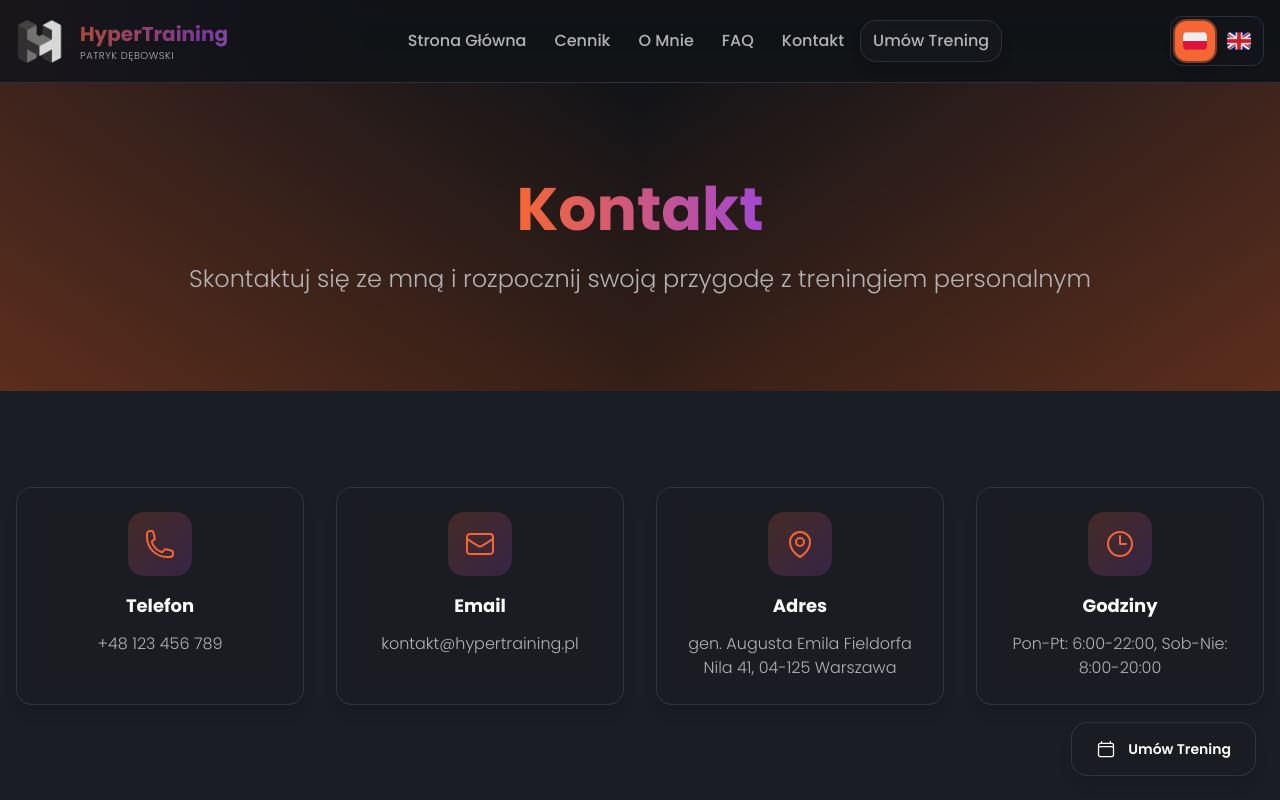
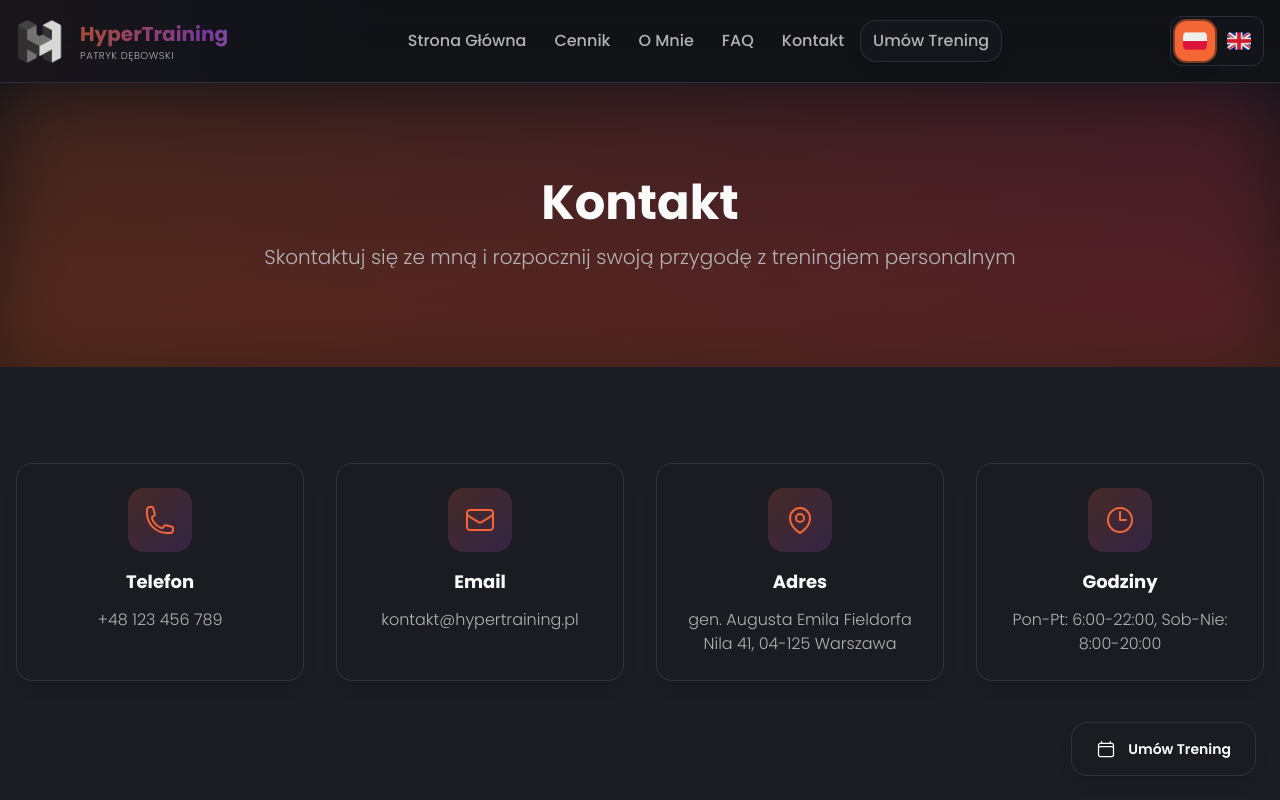
Before and after one commit to Buzka42/hypertraining, a Next.js app: page /kontakt in a window 1280 px wide. Shown: the top 800 px of the page. Built offline with nearby package versions, Linux system fonts and the light colour scheme.

Commit message:
Add consistent PageHeader component with interactive background to all subpages

```diff
--- a/components/InteractiveBackground.tsx
+++ b/components/InteractiveBackground.tsx
@@ -85,7 +85,7 @@ const InteractiveBackground = () => {
   }, []);
 
   return (
-    <div className="fixed inset-0 z-0 overflow-hidden pointer-events-none">
+    <div className="fixed inset-0 -z-10 overflow-hidden pointer-events-none">
       {/* Base gradient background */}
       <div className="absolute inset-0 bg-gradient-hero" />
 
--- /dev/null
+++ b/components/PageHeader.tsx
@@ -0,0 +1,38 @@
+import React from 'react';
+import { motion } from 'framer-motion';
+
+interface PageHeaderProps {
+  title: string;
+  description?: string;
+  children?: React.ReactNode;
+}
+
+const PageHeader: React.FC<PageHeaderProps> = ({ title, description, children }) => {
+  return (
+    <section className="relative py-24 px-4 overflow-hidden">
+      {/* Gradient backgrounds */}
+      <div className="absolute inset-0 bg-gradient-hero"></div>
+      <div className="absolute inset-0 bg-gradient-primary blur-2xl opacity-20 rounded-3xl"></div>
+
+      <div className="relative z-10 container mx-auto text-center">
+        <motion.div
+          initial={{ opacity: 0, y: 50 }}
+          animate={{ opacity: 1, y: 0 }}
+          transition={{ duration: 0.8 }}
+        >
+          <h1 className="text-4xl md:text-5xl font-bold mb-4 text-foreground">
+            {title}
+          </h1>
+          {description && (
+            <p className="text-xl text-muted-foreground mx-auto">
+              {description}
+            </p>
+          )}
+          {children}
+        </motion.div>
+      </div>
+    </section>
+  );
+};
+
+export default PageHeader;
--- a/pages/cennik.tsx
+++ b/pages/cennik.tsx
@@ -4,6 +4,7 @@ import { motion } from 'framer-motion'
 import { CheckIcon } from '@heroicons/react/24/solid'
 import { useLanguage } from '../contexts/LanguageContext'
 import { useBooking } from '../contexts/BookingContext'
+import PageHeader from '../components/PageHeader'
 
 export default function CennikPage() {
   const { t, language } = useLanguage()
@@ -290,22 +291,10 @@ export default function CennikPage() {
 
       <div className="min-h-screen bg-background">
         {/* Header */}
-        <section className="bg-background text-foreground py-24 px-4 border-b border-border">
-          <div className="container mx-auto text-center">
-            <motion.div
-              initial={{ opacity: 0, y: 50 }}
-              animate={{ opacity: 1, y: 0 }}
-              transition={{ duration: 0.8 }}
-            >
-              <h1 className="text-4xl md:text-5xl font-bold mb-4 text-foreground">
-                {t('pricing.header.title')}
-              </h1>
-              <p className="text-xl text-muted-foreground mx-auto">
-                {t('pricing.header.description')}
-              </p>
-            </motion.div>
-          </div>
-        </section>
+        <PageHeader
+          title={t('pricing.header.title')}
+          description={t('pricing.header.description')}
+        />
 
         {/* Well Fitness Packages */}
         <section className="py-24 px-4 bg-card">
--- a/pages/faq.tsx
+++ b/pages/faq.tsx
@@ -3,6 +3,7 @@ import Head from 'next/head'
 import { motion, AnimatePresence } from 'framer-motion'
 import { ChevronDownIcon, PhoneIcon, EnvelopeIcon } from '@heroicons/react/24/outline'
 import { useLanguage } from '../contexts/LanguageContext'
+import PageHeader from '../components/PageHeader'
 
 export default function FAQPage() {
   const [openIndex, setOpenIndex] = useState<number | null>(null)
@@ -77,22 +78,10 @@ export default function FAQPage() {
 
       <div className="min-h-screen bg-background">
         {/* Header */}
-        <section className="bg-background text-foreground py-24 px-4 border-b border-border">
-          <div className="container mx-auto text-center">
-            <motion.div
-              initial={{ opacity: 0, y: 50 }}
-              animate={{ opacity: 1, y: 0 }}
-              transition={{ duration: 0.8 }}
-            >
-              <h1 className="text-4xl md:text-5xl font-bold mb-4 text-foreground">
-                {t('faq.header.title')}
-              </h1>
-              <p className="text-xl text-muted-foreground mx-auto">
-                {t('faq.header.description')}
-              </p>
-            </motion.div>
-          </div>
-        </section>
+        <PageHeader
+          title={t('faq.header.title')}
+          description={t('faq.header.description')}
+        />
 
         {/* FAQ Content */}
         <section className="py-24 px-4 bg-card">
--- a/pages/kontakt.tsx
+++ b/pages/kontakt.tsx
@@ -9,6 +9,7 @@ import {
   ClockIcon
 } from '@heroicons/react/24/outline'
 import { useLanguage } from '../contexts/LanguageContext'
+import PageHeader from '../components/PageHeader'
 
 interface ContactFormData {
   name: string
@@ -68,25 +69,10 @@ export default function ContactPage() {
 
       <div className="min-h-screen bg-background">
         {/* Hero Section */}
-        <section className="relative py-24 px-4 overflow-hidden">
-          <div className="absolute inset-0 bg-gradient-hero"></div>
-          <div className="absolute inset-0 bg-gradient-to-r from-primary/20 via-transparent to-primary/20"></div>
-
-          <div className="relative z-10 container mx-auto text-center">
-            <motion.div
-              initial={{ opacity: 0, y: 50 }}
-              animate={{ opacity: 1, y: 0 }}
-              transition={{ duration: 0.8 }}
-            >
-              <h1 className="text-4xl md:text-6xl font-bold mb-6 text-foreground">
-                <span className="text-gradient">{t('contact.header.title') || 'Kontakt'}</span>
-              </h1>
-              <p className="text-xl md:text-2xl text-muted-foreground mx-auto">
-                {t('contact.header.description') || 'Skontaktuj się ze mną i rozpocznij swoją przygodę z treningiem personalnym'}
-              </p>
-            </motion.div>
-          </div>
-        </section>
+        <PageHeader
+          title={t('contact.header.title') || 'Kontakt'}
+          description={t('contact.header.description') || 'Skontaktuj się ze mną i rozpocznij swoją przygodę z treningiem personalnym'}
+        />
 
         {/* Contact Info */}
         <section className="relative py-24 px-4 bg-card">
--- a/pages/o-mnie.tsx
+++ b/pages/o-mnie.tsx
@@ -3,6 +3,7 @@ import Head from 'next/head'
 import { motion } from 'framer-motion'
 import { useLanguage } from '../contexts/LanguageContext'
 import Image from 'next/image'
+import PageHeader from '../components/PageHeader'
 
 export default function AboutPage() {
   const [currentImageIndex, setCurrentImageIndex] = useState(0)
@@ -39,22 +40,10 @@ export default function AboutPage() {
 
       <div className="min-h-screen bg-background">
         {/* Header */}
-        <section className="bg-background text-foreground py-24 px-4 border-b border-border">
-          <div className="container mx-auto text-center">
-            <motion.div
-              initial={{ opacity: 0, y: 50 }}
-              animate={{ opacity: 1, y: 0 }}
-              transition={{ duration: 0.8 }}
-            >
-              <h1 className="text-4xl md:text-5xl font-bold mb-4 text-foreground">
-                {t('about.header.title')}
-              </h1>
-              <p className="text-xl text-muted-foreground mx-auto">
-                {t('about.header.description')}
-              </p>
-            </motion.div>
-          </div>
-        </section>
+        <PageHeader
+          title={t('about.header.title')}
+          description={t('about.header.description')}
+        />
 
         {/* About Content */}
         <section className="py-24 px-4 bg-card">
```
